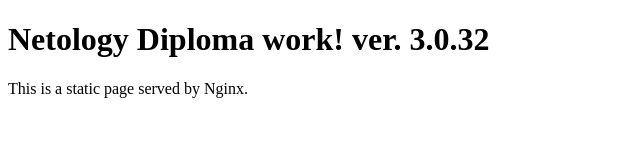
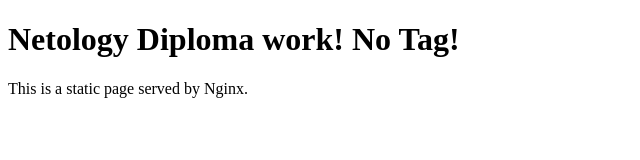
Before and after one commit to SeNike/nginx-static-app, a plain HTML site: page index.html in a window 1280 px wide. Shown: the whole page, without its empty margins (0-640 px from the left). Drawn offline with Linux system fonts and the light colour scheme.

Commit message:
No tag  commit

```diff
--- a/index.html
+++ b/index.html
@@ -4,7 +4,7 @@
     <title>DEVOPS</title>
 </head>
 <body>
-    <h1>Netology Diploma work! ver. 3.0.32</h1>
+    <h1>Netology Diploma work! No Tag! </h1>
     <p>This is a static page served by Nginx.</p>
 </body>
 </html>
```
